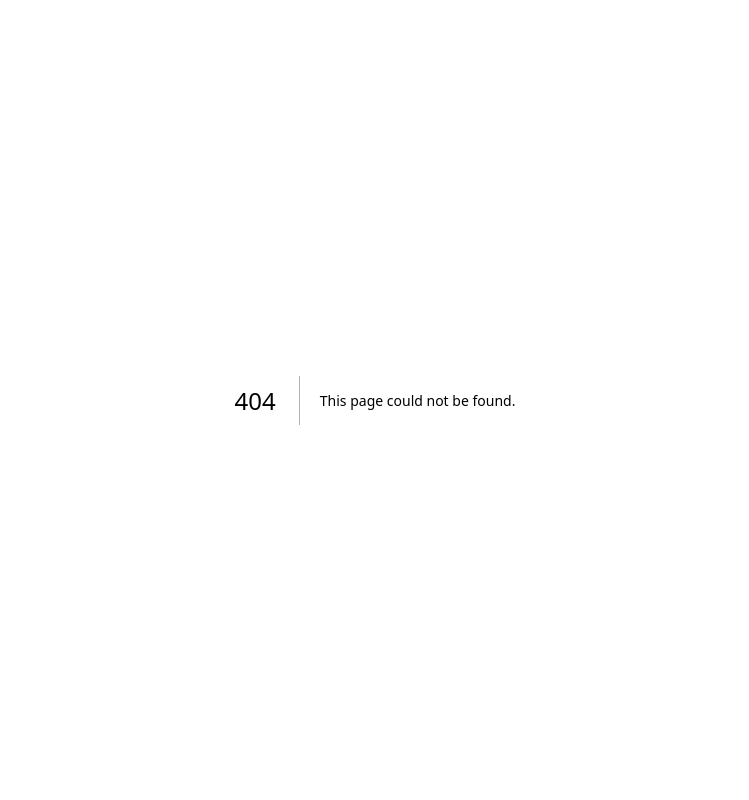
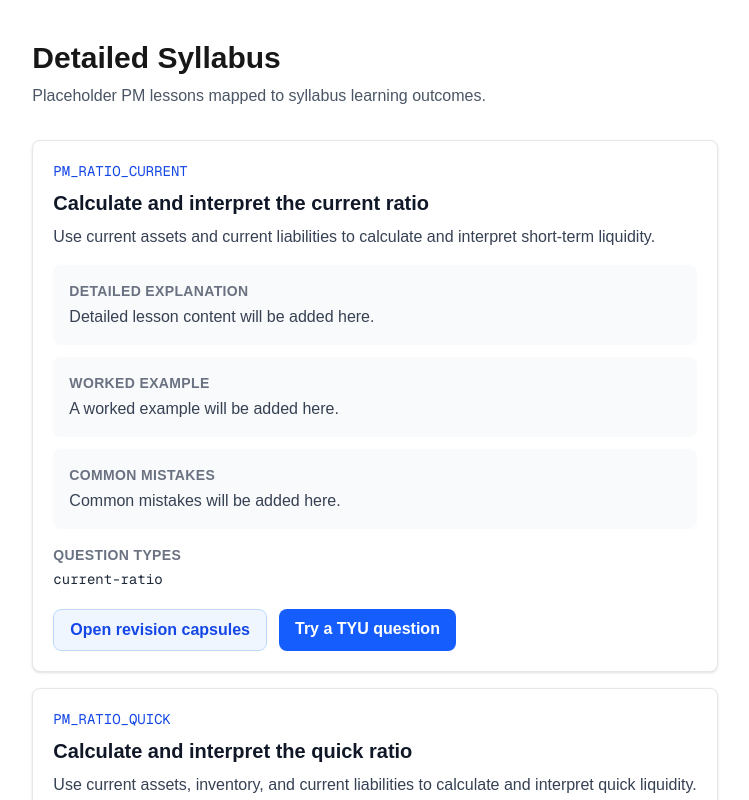
Before and after one commit to ahmedakhalil95-beep/edu-hub, a Next.js app: page /syllabus in a window 1280 px wide. Before the commit this address had no page. Shown: the top 800 px of the page, without its empty margins (265-1014 px from the left). Built offline with nearby package versions, Linux system fonts and the light colour scheme.

Commit message:
add detailed syllabus page

```diff
--- /dev/null
+++ b/src/app/syllabus/page.tsx
@@ -0,0 +1,84 @@
+import { getAllLearningOutcomes } from "@/domains/syllabus/pm-syllabus";
+
+export default function SyllabusPage() {
+  const learningOutcomes = getAllLearningOutcomes();
+
+  return (
+    <main className="mx-auto max-w-4xl p-10">
+      <h1 className="mb-2 text-3xl font-bold">Detailed Syllabus</h1>
+      <p className="mb-8 text-gray-600">
+        Placeholder PM lessons mapped to syllabus learning outcomes.
+      </p>
+
+      <div className="grid gap-4">
+        {learningOutcomes.map((outcome) => (
+          <section
+            key={outcome.loId}
+            className="rounded-lg border border-gray-200 bg-white p-5 shadow-sm"
+          >
+            <p className="mb-2 font-mono text-sm text-blue-700">
+              {outcome.loId}
+            </p>
+            <h2 className="text-xl font-semibold text-gray-900">
+              {outcome.title}
+            </h2>
+            <p className="mt-2 text-gray-700">{outcome.description}</p>
+
+            <div className="mt-4 grid gap-3">
+              <div className="rounded-lg bg-gray-50 p-4">
+                <h3 className="mb-1 text-sm font-semibold uppercase tracking-wide text-gray-500">
+                  Detailed Explanation
+                </h3>
+                <p className="text-gray-700">
+                  Detailed lesson content will be added here.
+                </p>
+              </div>
+
+              <div className="rounded-lg bg-gray-50 p-4">
+                <h3 className="mb-1 text-sm font-semibold uppercase tracking-wide text-gray-500">
+                  Worked Example
+                </h3>
+                <p className="text-gray-700">
+                  A worked example will be added here.
+                </p>
+              </div>
+
+              <div className="rounded-lg bg-gray-50 p-4">
+                <h3 className="mb-1 text-sm font-semibold uppercase tracking-wide text-gray-500">
+                  Common Mistakes
+                </h3>
+                <p className="text-gray-700">
+                  Common mistakes will be added here.
+                </p>
+              </div>
+            </div>
+
+            <div className="mt-4">
+              <h3 className="mb-1 text-sm font-semibold uppercase tracking-wide text-gray-500">
+                Question types
+              </h3>
+              <p className="font-mono text-sm text-gray-800">
+                {outcome.questionTypes.join(", ")}
+              </p>
+            </div>
+
+            <div className="mt-5 flex flex-wrap gap-3">
+              <a
+                href="/capsules"
+                className="inline-block rounded-lg border border-blue-200 bg-blue-50 px-4 py-2 font-semibold text-blue-700 hover:bg-blue-100"
+              >
+                Open revision capsules
+              </a>
+              <a
+                href="/demo"
+                className="inline-block rounded-lg bg-blue-600 px-4 py-2 font-semibold text-white hover:bg-blue-700"
+              >
+                Try a TYU question
+              </a>
+            </div>
+          </section>
+        ))}
+      </div>
+    </main>
+  );
+}
```
